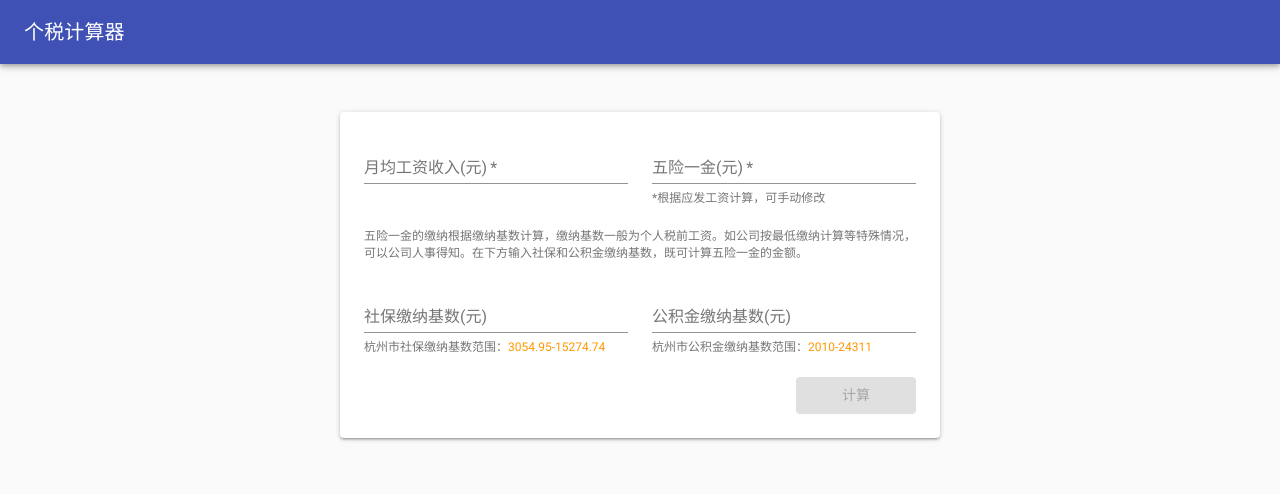
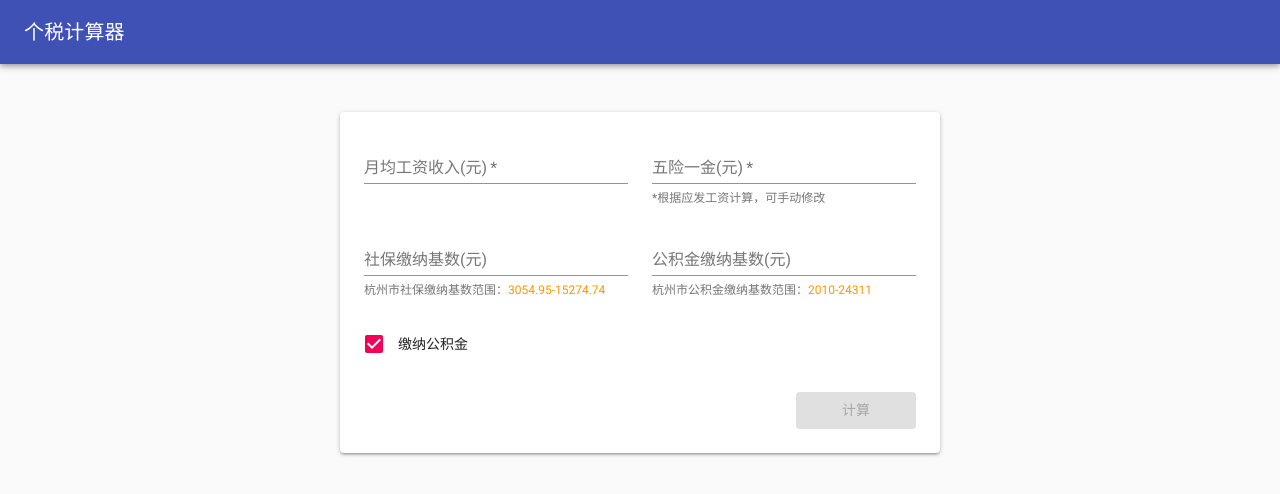
Before and after one commit to YutHelloWorld/personal-income-tax-calculator, a React app: page / in a window 1280 px wide. Shown: the top 494 px of the page. Built offline with nearby package versions, Linux system fonts and the light colour scheme.

Commit message:
feat(calYeartax): 增加公积金开关

```diff
--- a/src/component/CalYearTax.js
+++ b/src/component/CalYearTax.js
@@ -5,6 +5,8 @@ import Button from '@material-ui/core/Button';
 import { withStyles } from '@material-ui/core/styles';
 import orange from '@material-ui/core/colors/orange';
 import Typography from '@material-ui/core/Typography';
+import FormControlLabel from '@material-ui/core/FormControlLabel';
+import Checkbox from '@material-ui/core/Checkbox';
 import find from '../utils/find';
 
 const style = theme => ({
@@ -13,8 +15,11 @@ const style = theme => ({
   }
 });
 
-function getInsurance(insuranceBase, providentFundBase) {
-  return (insuranceBase * 0.11 + providentFundBase * 0.12).toFixed(2);
+function getInsurance(insuranceBase, providentFundBase, checkProvident = true) {
+  return (
+    insuranceBase * 0.11 +
+    providentFundBase * 0.12 * Number(checkProvident)
+  ).toFixed(2);
 }
 
 const Text = ({ classes, label, value }) => (
@@ -32,14 +37,18 @@ function getYearIncomeTax(
   month = 12
 ) {
   const taxableIncome = (+income - +insurance - deduction - threshold) * month;
-  const aRange = [36000, 144000, 300000, 420000, 660000, 960000];
-  const aTaxRate = [3, 10, 20, 25, 30, 35, 45];
-  const aQuickDeduction = [0, 2520, 16920, 31920, 52920, 85920, 181920];
+  const aRange = [0, 36000, 144000, 300000, 420000, 660000, 960000];
+  const aTaxRate = [0, 3, 10, 20, 25, 30, 35, 45];
+  const aQuickDeduction = [0, 0, 2520, 16920, 31920, 52920, 85920, 181920];
   const index = find(aRange, taxableIncome);
   const taxRate = aTaxRate[index];
   const quickDeduction = aQuickDeduction[index];
-  const yearTax = ((taxableIncome * taxRate) / 100 - quickDeduction).toFixed(2);
-  return { taxRate, quickDeduction, yearTax };
+  const yearTax = +((taxableIncome * taxRate) / 100 - quickDeduction).toFixed(
+    2
+  );
+  const aferTaxIncome = (+income - +insurance) * 12 - yearTax;
+  const yearIncome = +income * 12;
+  return { taxRate, quickDeduction, yearTax, aferTaxIncome, yearIncome };
 }
 
 function nomarlizeNumber(value, min, max) {
@@ -57,7 +66,8 @@ class CalYearTax extends Component {
     maxInsuranceBase: 15274.74,
     providentFundBase: '',
     minProvidentFundBase: 2010,
-    maxProvidentFundBase: 24311
+    maxProvidentFundBase: 24311,
+    checkProvident: true
   };
 
   handleClick = () => {
@@ -67,6 +77,21 @@ class CalYearTax extends Component {
   };
 
   handleChange = name => event => {
+    if (name === 'checkProvident') {
+      const { checked } = event.target;
+      this.setState(({ insuranceBase, providentFundBase, checkProvident }) => {
+        const insurance = getInsurance(
+          insuranceBase,
+          providentFundBase,
+          checked
+        );
+        return {
+          checkProvident: checked,
+          insurance
+        };
+      });
+      return;
+    }
     const { value } = event.target;
     this.setState({ [name]: value });
     if (name === 'monthIncome') {
@@ -75,7 +100,8 @@ class CalYearTax extends Component {
           minInsuranceBase,
           maxInsuranceBase,
           minProvidentFundBase,
-          maxProvidentFundBase
+          maxProvidentFundBase,
+          checkProvident
         }) => {
           const insuranceBase = nomarlizeNumber(
             value,
@@ -87,7 +113,11 @@ class CalYearTax extends Component {
             minProvidentFundBase,
             maxProvidentFundBase
           );
-          const insurance = getInsurance(insuranceBase, providentFundBase);
+          const insurance = getInsurance(
+            insuranceBase,
+            providentFundBase,
+            checkProvident
+          );
           return {
             btnDisabled: !value,
             insuranceBase,
@@ -113,8 +143,12 @@ class CalYearTax extends Component {
         );
         const insurance =
           name === 'insuranceBase'
-            ? getInsurance(_value, state.providentFundBase)
-            : getInsurance(state.insuranceBase, _value);
+            ? getInsurance(
+                _value,
+                state.providentFundBase,
+                state.checkProvident
+              )
+            : getInsurance(state.insuranceBase, _value, state.checkProvident);
         return {
           [name]: _value,
           insurance
@@ -134,7 +168,8 @@ class CalYearTax extends Component {
       minInsuranceBase,
       maxInsuranceBase,
       minProvidentFundBase,
-      maxProvidentFundBase
+      maxProvidentFundBase,
+      checkProvident
     } = this.state;
     return (
       <React.Fragment>
@@ -162,11 +197,6 @@ class CalYearTax extends Component {
               onChange={this.handleChange('insurance')}
             />
           </Grid>
-          <Grid item xs={12}>
-            <Typography variant="caption" color="default">
-              五险一金的缴纳根据缴纳基数计算，缴纳基数一般为个人税前工资。如公司按最低缴纳计算等特殊情况，可以公司人事得知。在下方输入社保和公积金缴纳基数，既可计算五险一金的金额。
-            </Typography>
-          </Grid>
           <Grid item xs={12} md={6}>
             <TextField
               id="insuranceBase"
@@ -193,6 +223,7 @@ class CalYearTax extends Component {
               onChange={this.handleChange('providentFundBase')}
               onBlur={this.handleBlur('providentFundBase')}
               fullWidth
+              disabled={!checkProvident}
               helperText={
                 <Text
                   classes={classes}
@@ -201,6 +232,18 @@ class CalYearTax extends Component {
                 />
               }
               type="number"
+            />
+          </Grid>
+          <Grid item xs={12}>
+            <FormControlLabel
+              control={
+                <Checkbox
+                  value="checkProvident"
+                  checked={checkProvident}
+                  onChange={this.handleChange('checkProvident')}
+                />
+              }
+              label="缴纳公积金"
             />
           </Grid>
           <Grid item xs={12} md={3}>
--- a/src/utils/find.js
+++ b/src/utils/find.js
@@ -1,10 +1,10 @@
 function find(array, val) {
-  if (val < Math.min.apply(null, array)) {
+  if (val <= Math.min.apply(null, array)) {
     return 0;
   }
 
   if (val > Math.max.apply(null, array)) {
-    return array.length - 1;
+    return array.length;
   }
 
   let idx = 0,
@@ -12,7 +12,7 @@ function find(array, val) {
     j = array.length;
 
   for (i; i < j; i++) {
-    if (array[i] > val) {
+    if (array[i] >= val) {
       idx = i;
 
       break;
```
